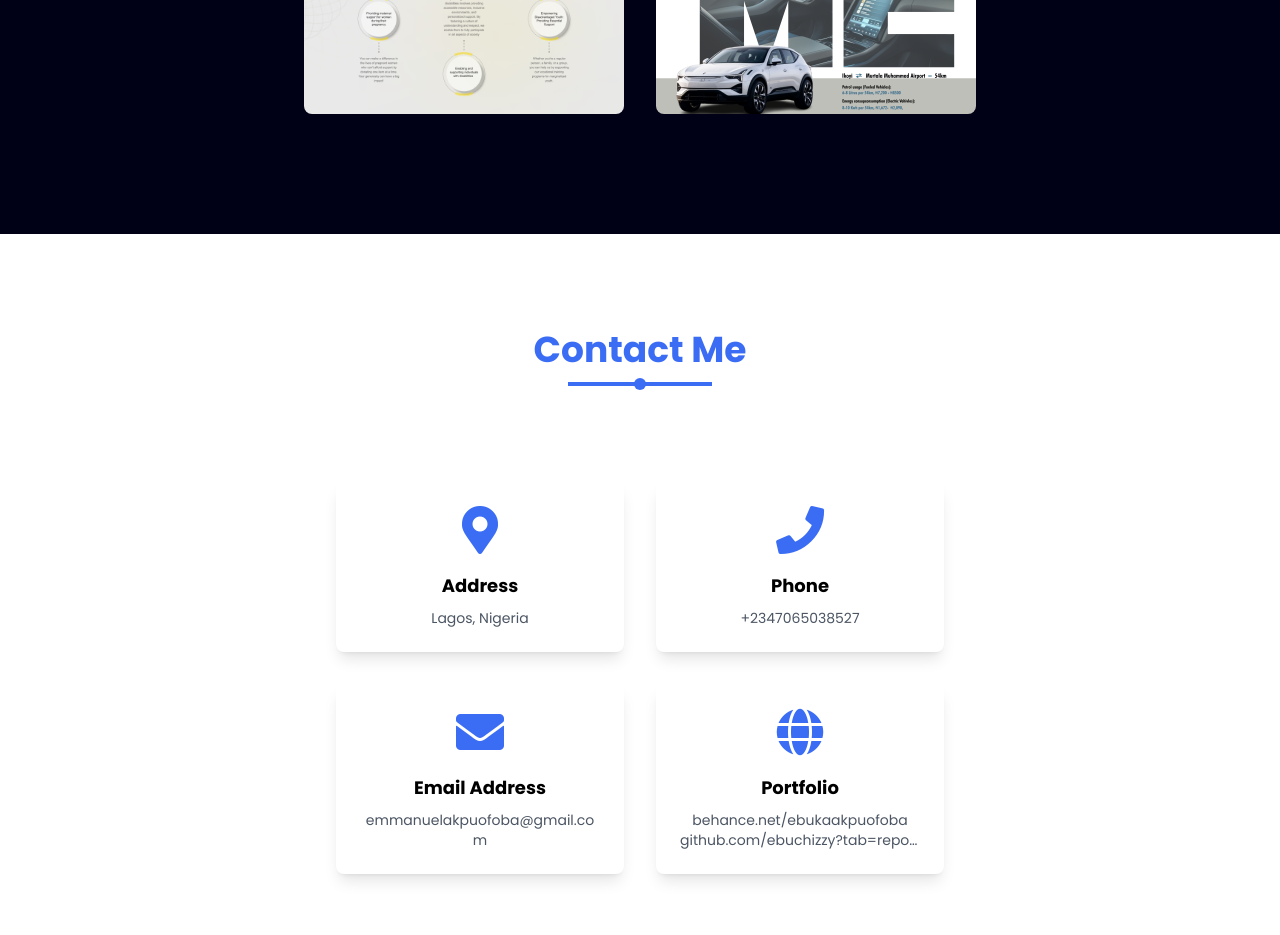
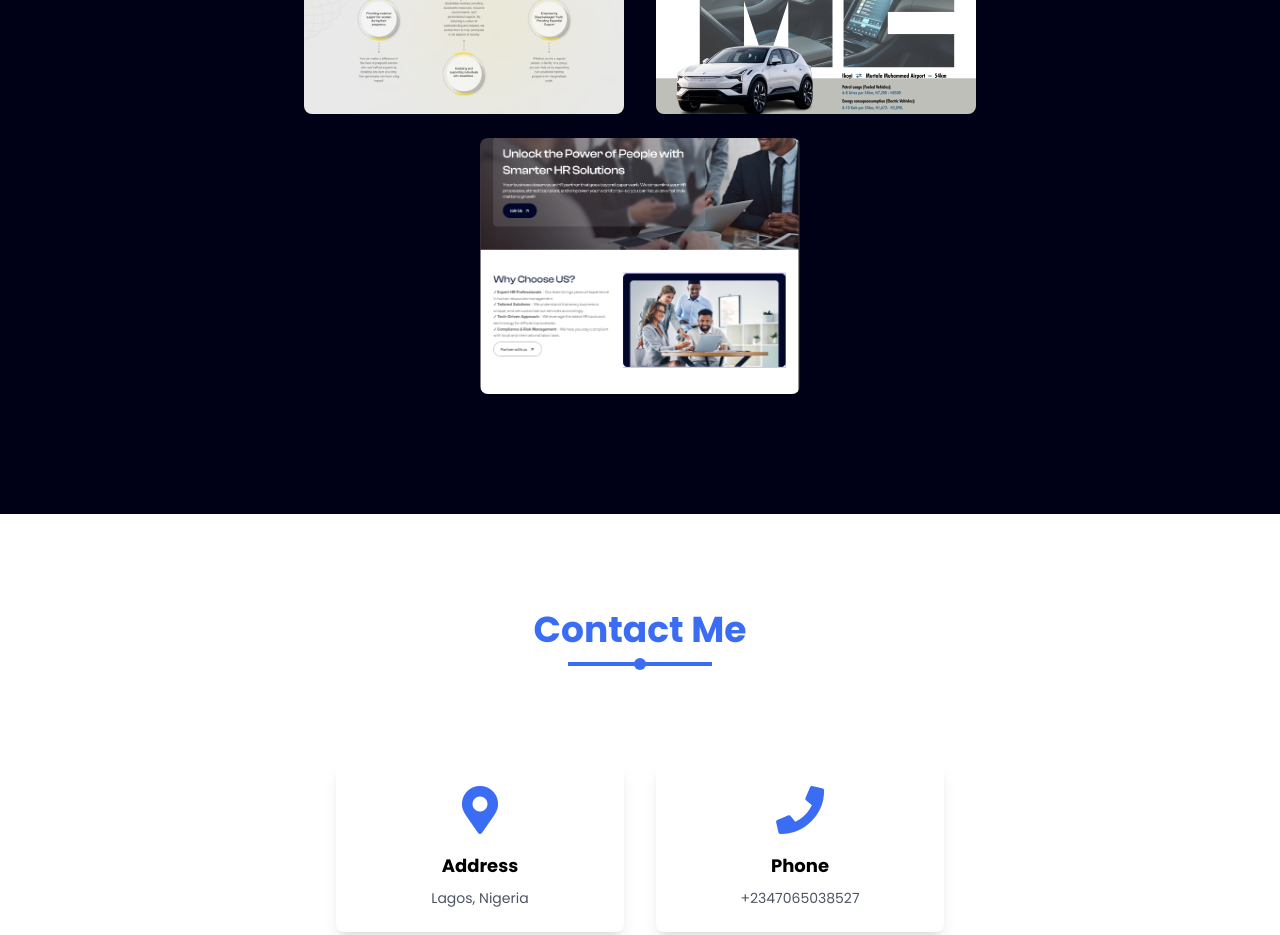
Before and after one commit to puma25325/portfolio, a Nuxt app: page / in a window 1280 px wide. Shown: the part 4900-5835 px from the top of the page. Built offline with nearby package versions, Linux system fonts and the light colour scheme.

Commit message:
image link fix

```diff
--- a/components/WorkSection.vue
+++ b/components/WorkSection.vue
@@ -13,8 +13,10 @@
              class="w-full min-[280px]:w-64 sm:w-80 mx-2 sm:mx-4 mb-4 sm:mb-6 overflow-hidden rounded-lg"
              :data-aos="work.animation" :data-aos-delay="work.delay">
           <div class="relative w-full h-48 sm:h-64 overflow-hidden">
-            <img :src="work.image" :alt="'Project ' + (index + 1)"
-                 class="absolute top-0 left-0 w-full h-full object-cover transition-transform duration-300 hover:scale-110">
+            <a :href="work.link" target="_blank">
+              <img :src="work.image" :alt="'Project ' + (index + 1)"
+                   class="absolute top-0 left-0 w-full h-full object-cover transition-transform duration-300 hover:scale-110">
+            </a>
           </div>
         </div>
       </div>
@@ -28,14 +30,16 @@
   import image4 from '@/assets/Image/Desktop - 14.png'
   import image5 from '@/assets/Image/SupportUsPage.png'
   import image6 from '@/assets/Image/Desktop - 111.png'
+  import image7 from "@/assets/Image/Desk - saint.png"
 
 
   const works = [
-    { image: image1, animation: 'fade-right', delay: '200' },
-    { image: image2, animation: 'fade-up', delay: '200' },
-    { image: image3, animation: 'fade-left', delay: '200' },
-    { image: image4, animation: 'fade-right', delay: '400' },
-    { image: image5, animation: 'fade-up', delay: '400' },
-    { image: image6, animation: 'fade-left', delay: '400' }
+    { image: image1, animation: 'fade-right', delay: '200', link: 'https://www.behance.net/gallery/220607569/JSPARKS-branding' },
+    { image: image2, animation: 'fade-up', delay: '200', link: 'https://www.behance.net/gallery/220607569/JSPARKS-branding' },
+    { image: image3, animation: 'fade-left', delay: '200', link: 'https://www.behance.net/gallery/217027223/Lanraj-Product-Design' },
+    { image: image4, animation: 'fade-right', delay: '400', link: 'https://www.behance.net/gallery/217018213/Car-Flyer-Design-with-Figma' },
+    { image: image5, animation: 'fade-up', delay: '400', link: 'https://www.behance.net/gallery/221056145/SupportPage-Design-and-Dev' },
+    { image: image6, animation: 'fade-left', delay: '400', link: 'https://www.behance.net/gallery/217018213/Car-Flyer-Design-with-Figma' },
+    { image: image7, animation: 'fade-right', delay: '400', link: 'https://www.behance.net/gallery/222712327/Design-and-Deveopment-of-an-HR-website' }
   ];
   </script>
```
Also changed, not shown: assets/Image/Desk - saint.png (added).
